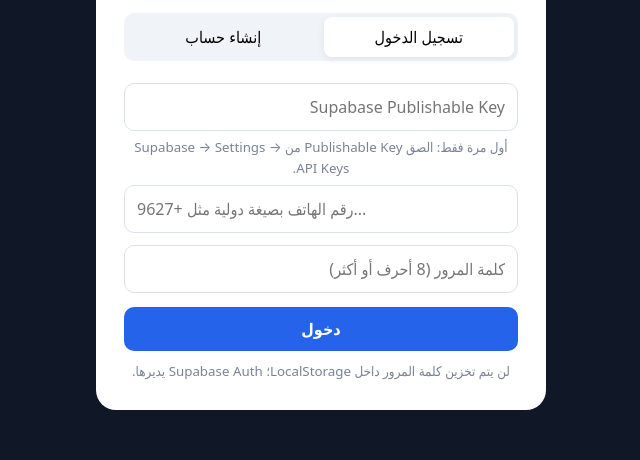
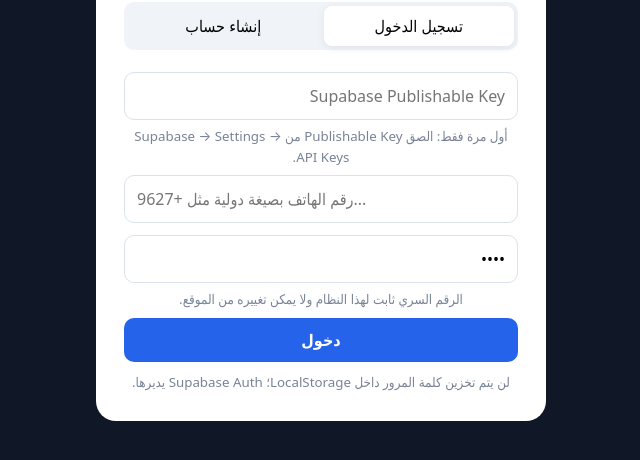
Before and after one commit to hashem-b-hamasha/hashem-life-career-os, a plain HTML site: page index.html in a window 1280 px wide. Shown: the part 296-756 px from the top of the page, without its empty margins (319-959 px from the left). Drawn offline with nearby package versions, Linux system fonts and the light colour scheme.

Commit message:
Use fixed password field in auth UI

```diff
--- a/index.html
+++ b/index.html
@@ -21,8 +21,8 @@
       <small class="muted">أول مرة فقط: الصق Publishable Key من Supabase → Settings → API Keys.</small>
     </div>
     <input id="authPhone" type="tel" inputmode="tel" placeholder="رقم الهاتف بصيغة دولية مثل +9627..." autocomplete="tel">
-    <input id="authPassword" type="password" placeholder="كلمة المرور (8 أحرف أو أكثر)" autocomplete="current-password">
-    <input id="authPassword2" type="password" placeholder="تأكيد كلمة المرور" autocomplete="new-password" style="display:none">
+    <input id="authPassword" type="password" value="2003" readonly autocomplete="off" aria-label="الرقم السري الثابت">
+    <small class="muted">الرقم السري ثابت لهذا النظام ولا يمكن تغييره من الموقع.</small>
     <button id="authSubmit" class="primary" type="button">دخول</button>
     <div id="otpBox" style="display:none">
       <input id="authOtp" inputmode="numeric" maxlength="6" placeholder="رمز SMS المكوّن من 6 أرقام">
```
